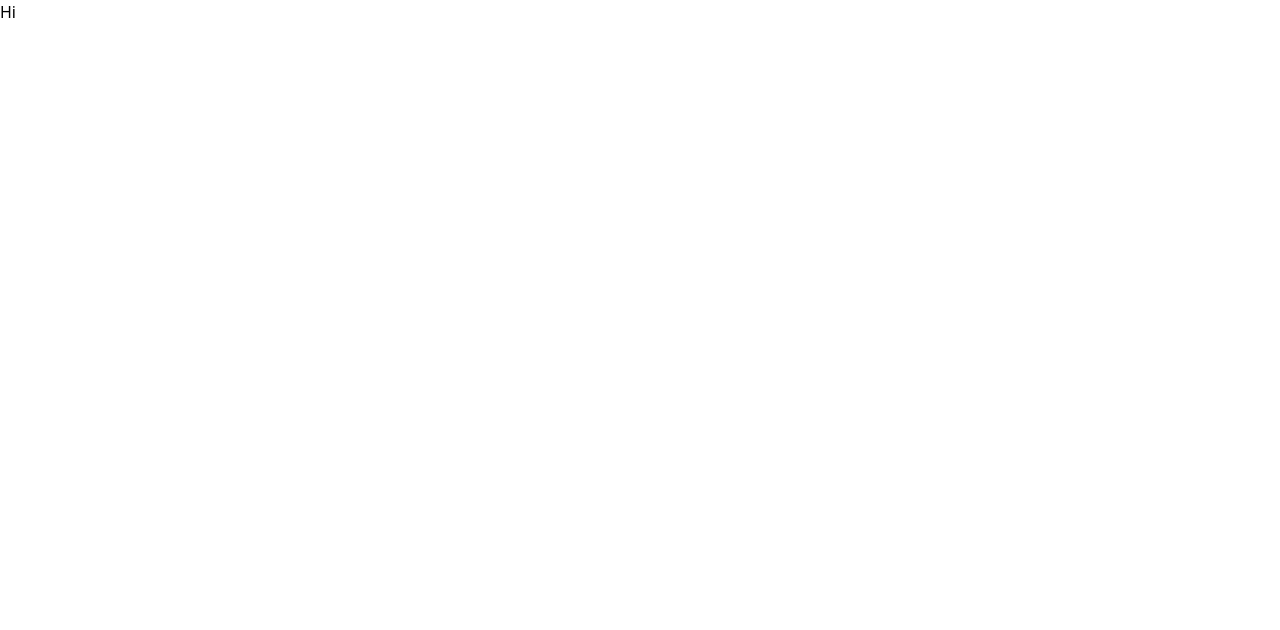
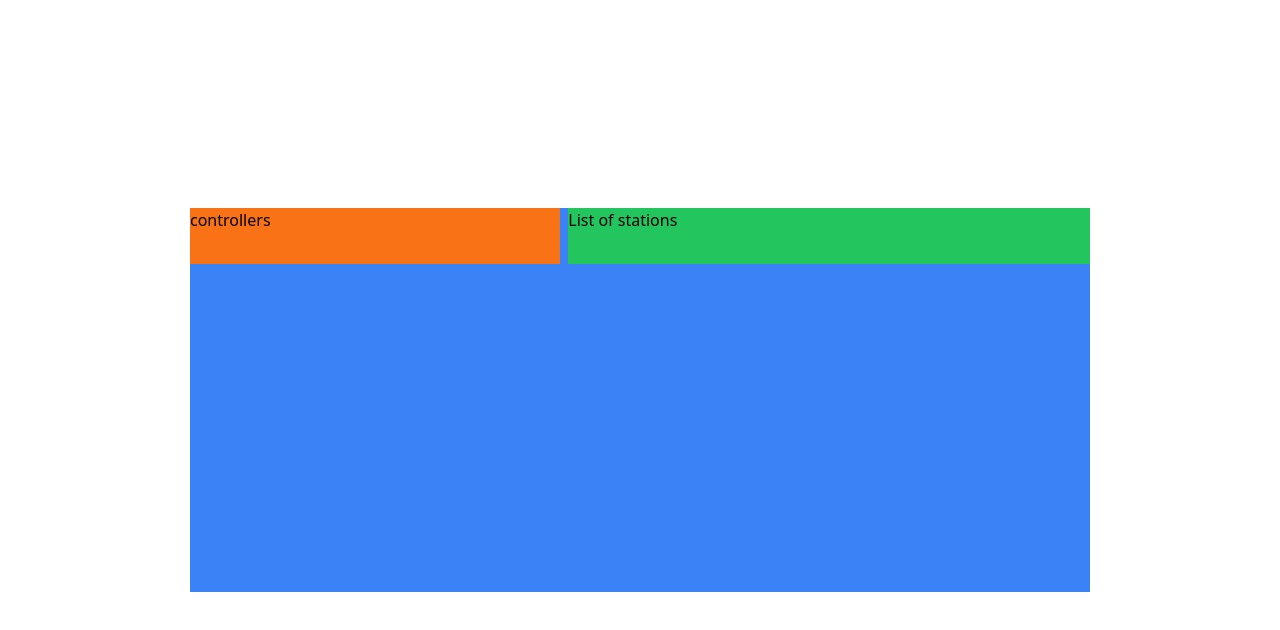
Before and after one commit to the-moezzat/qradio, a React (Vite) app: page / in a window 1280 px wide. Shown: the top 630 px of the page. Built offline with nearby package versions, Linux system fonts and the light colour scheme.

Commit message:
feat: Create Api for stations

```diff
--- a/package.json
+++ b/package.json
@@ -9,10 +9,10 @@
     "preview": "vite preview"
   },
   "dependencies": {
-    "@reduxjs/toolkit": "1.9.3",
+    "@reduxjs/toolkit": "^1.9.3",
     "react": "^18.2.0",
     "react-dom": "^18.2.0",
-    "react-redux": "8.0.5"
+    "react-redux": "^8.0.5"
   },
   "devDependencies": {
     "@types/react": "^18.0.27",
--- a/src/App.jsx
+++ b/src/App.jsx
@@ -1,5 +1,12 @@
 function App() {
-  return <div>Hi</div>;
+  return (
+    <div className="container mx-auto px-3 grid items-center justify-center h-screen">
+      <div className="h-96 w-[900px] bg-blue-500 grid grid-cols-12 gap-2">
+        <div className="bg-orange-500 h-14 col-span-5 ">controllers</div>
+        <div className="bg-green-500 h-14 col-span-7">List of stations</div>
+      </div>
+    </div>
+  );
 }
 
 export default App;
--- /dev/null
+++ b/src/store/apis/stationsApi.js
@@ -0,0 +1,25 @@
+import { createApi, fetchBaseQuery } from "@reduxjs/toolkit/query/react";
+
+const API_URL = "https://mp3quran.net/api/v3";
+
+export const stationsApi = createApi({
+  reducerPath: "stations",
+  baseQuery: fetchBaseQuery({
+    baseUrl: API_URL,
+  }),
+  endpoints(builder) {
+    return {
+      fetchAllStations: builder.query({
+        query: (language) => {
+          return {
+            url: `/radio`,
+            method: "GET",
+            params: {
+              language,
+            },
+          };
+        },
+      }),
+    };
+  },
+});
```
Also changed, not shown: 1 other file (tests, documents, lock files or other folders).
